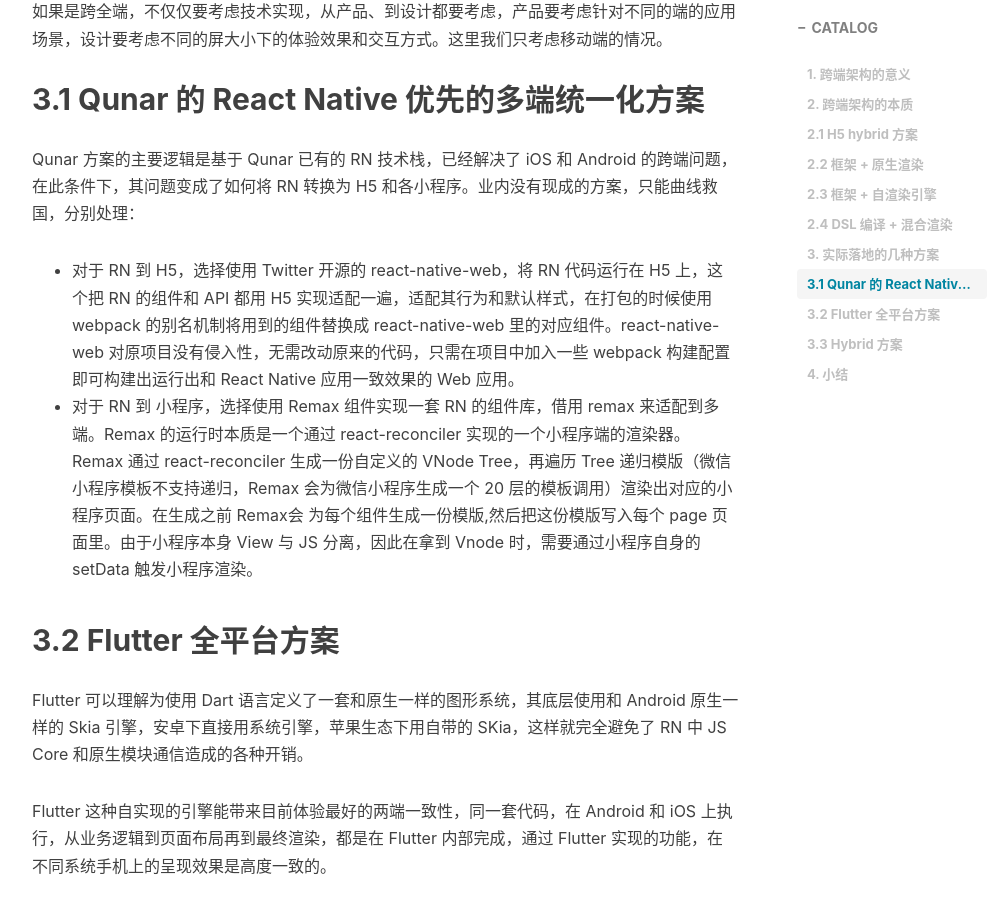
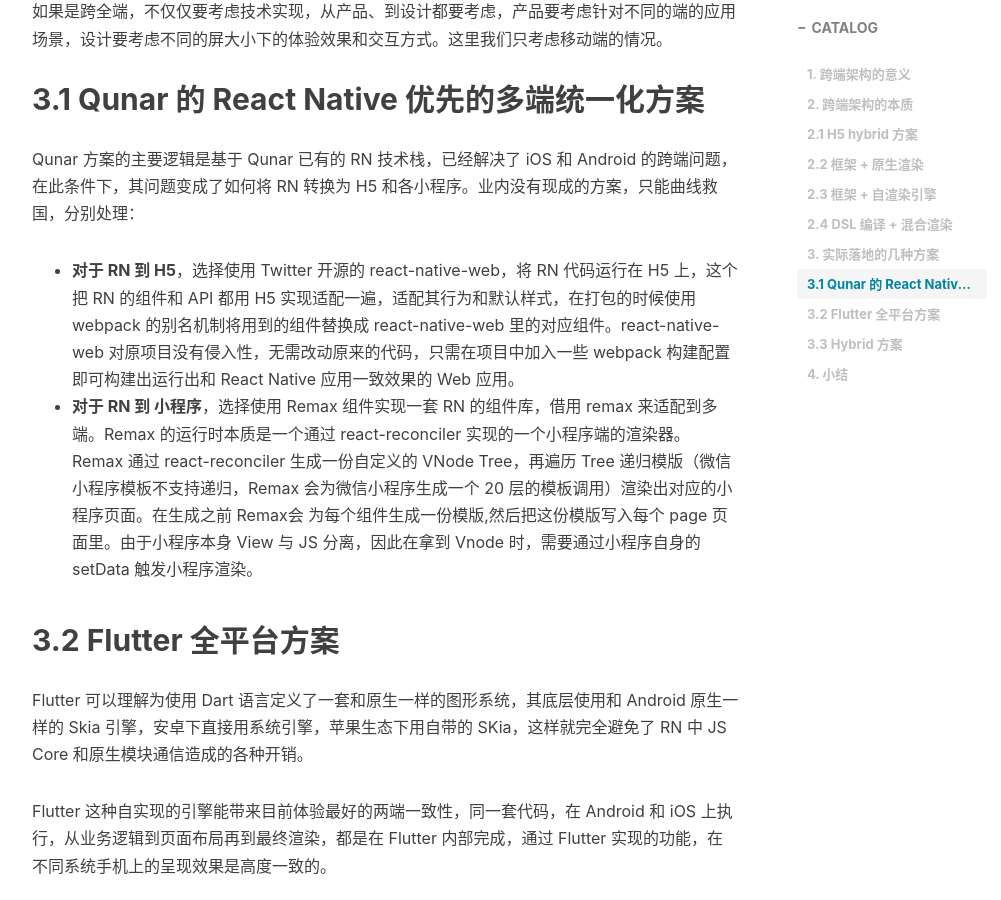
Before and after one commit to phppan/phppan.github.io, a Jekyll site: the page built from _posts/2022-10-01-跨端架构的技术选型 2022.md, in a window 1280 px wide and 900 px high, scrolled down 5551 px. Shown: the whole window, without its empty margins (233-1234 px from the left). Built offline with Jekyll 4.4.1, drawn with Linux system fonts in a browser that asks for light colours; nearby versions of some CDN libraries; comment, search, counter and statistics services are not loaded.

Commit message:
fix: 文案修改

```diff
--- a/_posts/2022-10-01-跨端架构的技术选型 2022.md
+++ b/_posts/2022-10-01-跨端架构的技术选型 2022.md
@@ -146,8 +146,8 @@
 ##  3.1 Qunar 的 React Native 优先的多端统一化方案
 Qunar 方案的主要逻辑是基于 Qunar 已有的 RN 技术栈，已经解决了 iOS 和 Android 的跨端问题，在此条件下，其问题变成了如何将 RN 转换为 H5 和各小程序。业内没有现成的方案，只能曲线救国，分别处理：
 
-* 对于 RN 到 H5，选择使用 Twitter 开源的 react-native-web，将 RN 代码运行在 H5 上，这个把 RN 的组件和 API 都用 H5 实现适配一遍，适配其行为和默认样式，在打包的时候使用 webpack 的别名机制将用到的组件替换成 react-native-web 里的对应组件。react-native-web 对原项目没有侵入性，无需改动原来的代码，只需在项目中加入一些 webpack 构建配置即可构建出运行出和 React Native 应用一致效果的 Web 应用。
-* 对于 RN 到 小程序，选择使用 Remax 组件实现一套 RN 的组件库，借用 remax 来适配到多端。Remax 的运行时本质是一个通过 react-reconciler 实现的一个小程序端的渲染器。Remax 通过 react-reconciler  生成一份自定义的 VNode Tree，再遍历 Tree 递归模版（微信小程序模板不支持递归，Remax 会为微信小程序生成一个 20 层的模板调用）渲染出对应的小程序页面。在生成之前 Remax会 为每个组件生成一份模版,然后把这份模版写入每个 page 页面里。由于小程序本身 View 与 JS 分离，因此在拿到 Vnode 时，需要通过小程序自身的 setData 触发小程序渲染。
+* **对于 RN 到 H5**，选择使用 Twitter 开源的 react-native-web，将 RN 代码运行在 H5 上，这个把 RN 的组件和 API 都用 H5 实现适配一遍，适配其行为和默认样式，在打包的时候使用 webpack 的别名机制将用到的组件替换成 react-native-web 里的对应组件。react-native-web 对原项目没有侵入性，无需改动原来的代码，只需在项目中加入一些 webpack 构建配置即可构建出运行出和 React Native 应用一致效果的 Web 应用。
+* **对于 RN 到 小程序**，选择使用 Remax 组件实现一套 RN 的组件库，借用 remax 来适配到多端。Remax 的运行时本质是一个通过 react-reconciler 实现的一个小程序端的渲染器。Remax 通过 react-reconciler  生成一份自定义的 VNode Tree，再遍历 Tree 递归模版（微信小程序模板不支持递归，Remax 会为微信小程序生成一个 20 层的模板调用）渲染出对应的小程序页面。在生成之前 Remax会 为每个组件生成一份模版,然后把这份模版写入每个 page 页面里。由于小程序本身 View 与 JS 分离，因此在拿到 Vnode 时，需要通过小程序自身的 setData 触发小程序渲染。
 
 ## 3.2 Flutter 全平台方案
 Flutter 可以理解为使用 Dart 语言定义了一套和原生一样的图形系统，其底层使用和 Android 原生一样的 Skia 引擎，安卓下直接用系统引擎，苹果生态下用自带的 SKia，这样就完全避免了 RN 中 JS Core 和原生模块通信造成的各种开销。
```
